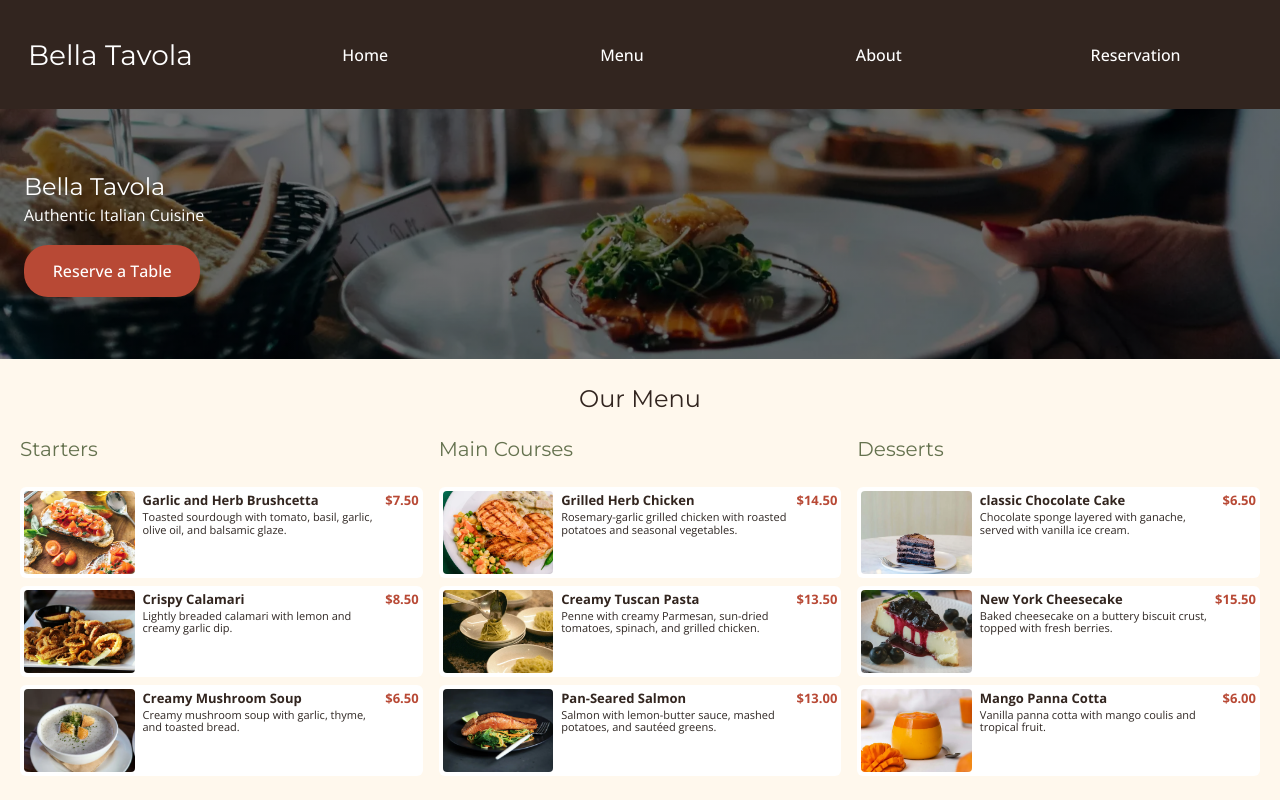
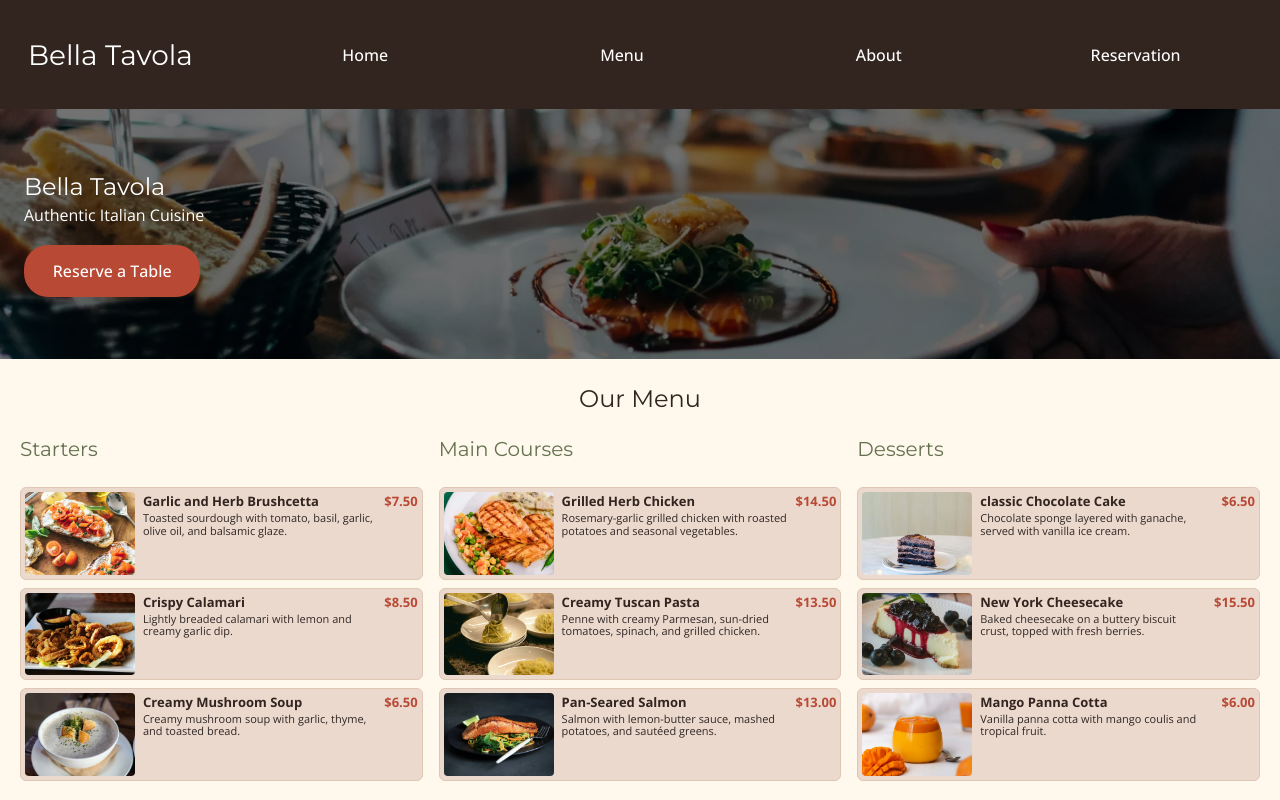
Before and after one commit to Ja-Uyoma/restaurant, a React (Vite) app: page / in a window 1280 px wide. Shown: the top 800 px of the page. Built offline with nearby package versions, Linux system fonts and the light colour scheme.

Commit message:
Use clay colour for menu items background colour and add hover effect

```diff
--- a/src/components/MenuItem/MenuItem.tsx
+++ b/src/components/MenuItem/MenuItem.tsx
@@ -8,7 +8,7 @@ export type MenuItemData = {
 
 export function MenuItem(props: Readonly<MenuItemData>) {
   return (
-    <article className="flex items-baseline gap-2 rounded-md bg-white p-1">
+    <article className="flex items-baseline gap-2 rounded-md border border-[#dfc7b6] bg-clay p-1 md:transition-[transform,box-shadow] md:duration-200 md:hover:-translate-y-1 md:hover:shadow-md">
       <figure className="m-0 aspect-4/3 flex-[0_0_28%] self-center overflow-hidden rounded">
         <img
           src={props.imgUrl}
```
